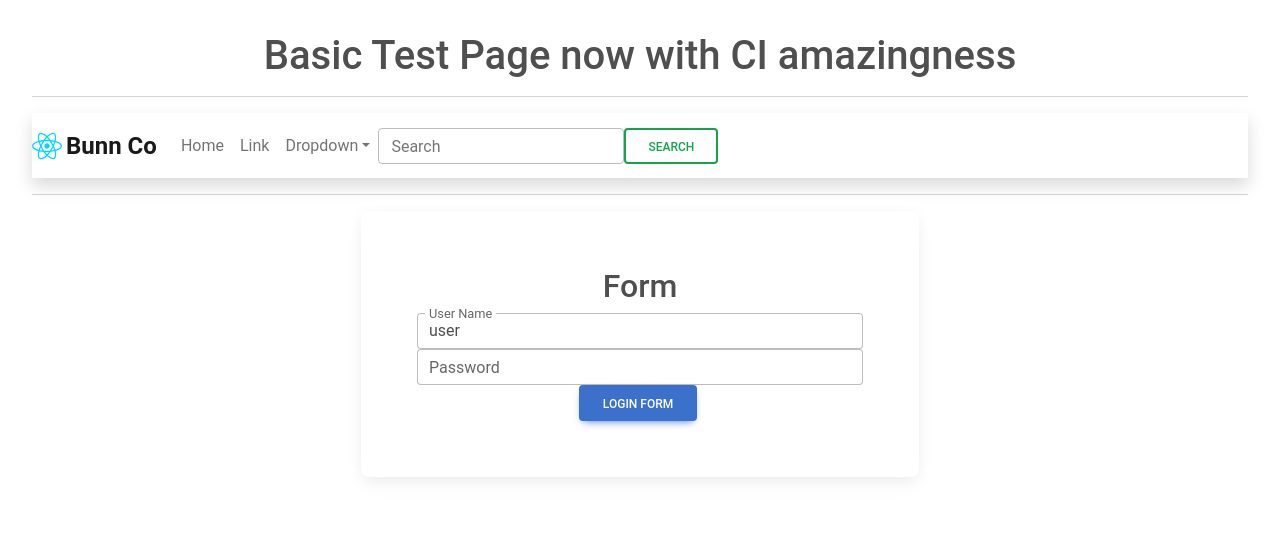
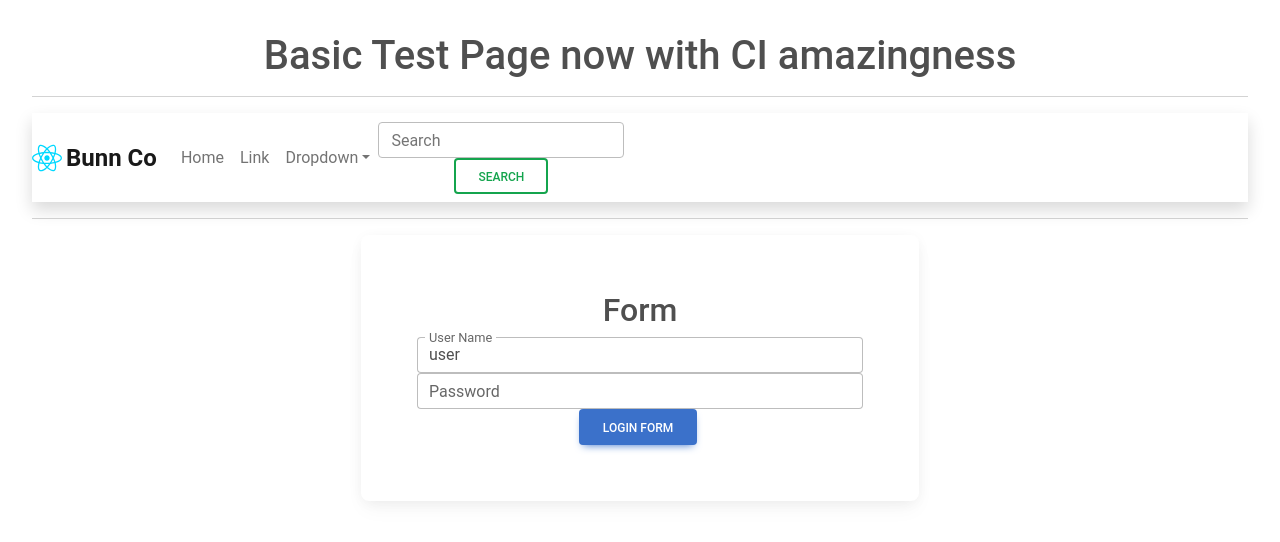
Before and after one commit to jason-bunn/react-mpd, a React (Vite) app: page / in a window 1280 px wide. Shown: the top 542 px of the page. Built offline with nearby package versions, Linux system fonts and the light colour scheme.

Commit message:
modified search bar style to try to fix alignment

```diff
--- a/src/components/NavBar.tsx
+++ b/src/components/NavBar.tsx
@@ -66,7 +66,7 @@
             </li>
 
           </ul>
-          <form className="d-flex me-3" role="search">
+          <form className="form-inline my-2 my-lg-0" role="search">
             <input
               className="form-control mr-sm-2"
               type="search"
```
